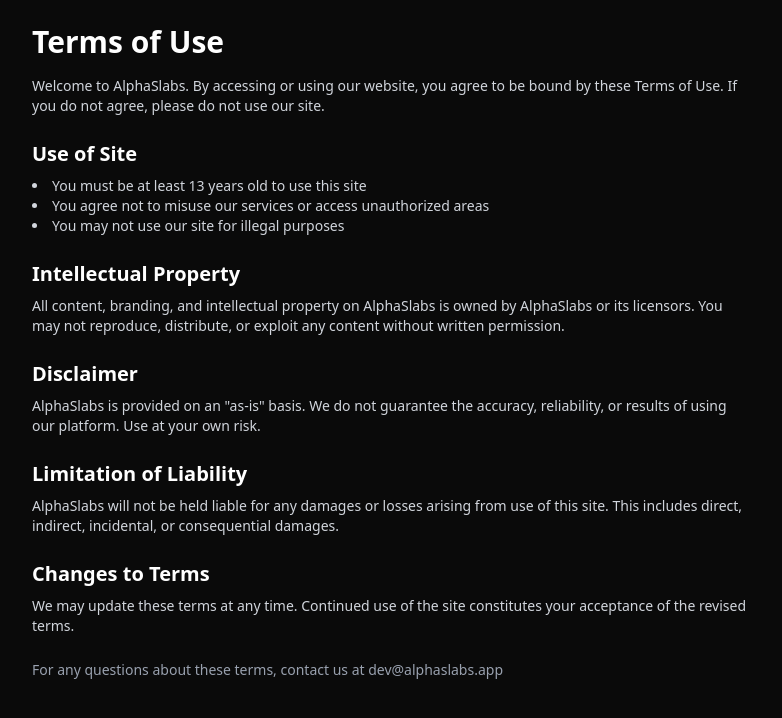
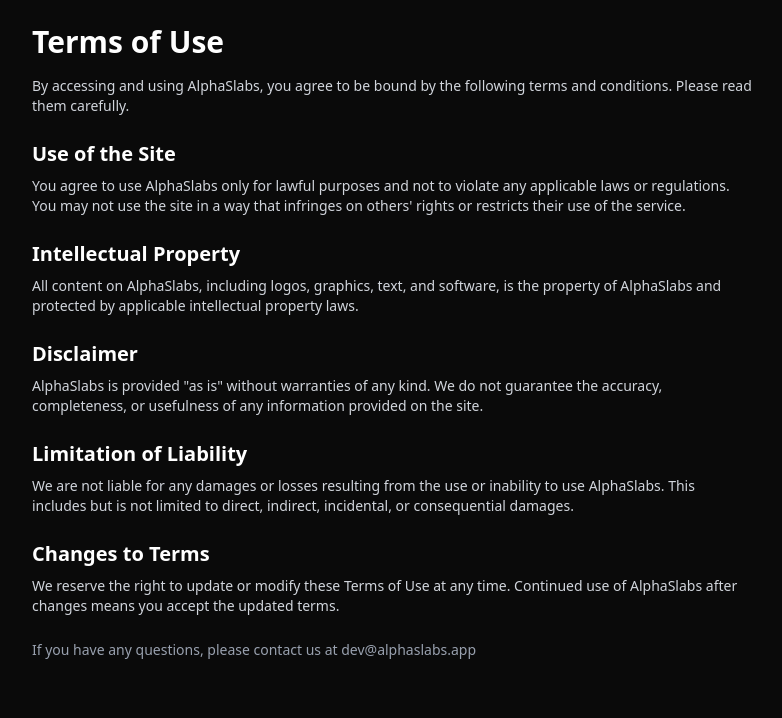
Before and after one commit to Sharkyboy-dev/alphaslabs-landing, a Next.js app: page /terms in a window 1280 px wide. Shown: the top 718 px of the page, without its empty margins (248-1030 px from the left). Built offline with nearby package versions, Linux system fonts and the light colour scheme.

Commit message:
Update page.tsx

```diff
--- a/app/terms/page.tsx
+++ b/app/terms/page.tsx
@@ -1,41 +1,39 @@
-export default function TermsPage() {
+export default function TermsOfUsePage() {
   return (
     <main className="p-6 max-w-3xl mx-auto text-white">
       <h1 className="text-3xl font-bold mb-4">Terms of Use</h1>
 
       <p className="text-sm text-gray-300 mb-4">
-        Welcome to AlphaSlabs. By accessing or using our website, you agree to be bound by these Terms of Use. If you do not agree, please do not use our site.
+        By accessing and using AlphaSlabs, you agree to be bound by the following terms and conditions. Please read them carefully.
       </p>
 
-      <h2 className="text-xl font-semibold mb-2 mt-6">Use of Site</h2>
-      <ul className="list-disc list-inside text-sm text-gray-300 mb-4">
-        <li>You must be at least 13 years old to use this site</li>
-        <li>You agree not to misuse our services or access unauthorized areas</li>
-        <li>You may not use our site for illegal purposes</li>
-      </ul>
+      <h2 className="text-xl font-semibold mb-2 mt-6">Use of the Site</h2>
+      <p className="text-sm text-gray-300 mb-4">
+        You agree to use AlphaSlabs only for lawful purposes and not to violate any applicable laws or regulations. You may not use the site in a way that infringes on others&apos; rights or restricts their use of the service.
+      </p>
 
       <h2 className="text-xl font-semibold mb-2 mt-6">Intellectual Property</h2>
       <p className="text-sm text-gray-300 mb-4">
-        All content, branding, and intellectual property on AlphaSlabs is owned by AlphaSlabs or its licensors. You may not reproduce, distribute, or exploit any content without written permission.
+        All content on AlphaSlabs, including logos, graphics, text, and software, is the property of AlphaSlabs and protected by applicable intellectual property laws.
       </p>
 
       <h2 className="text-xl font-semibold mb-2 mt-6">Disclaimer</h2>
       <p className="text-sm text-gray-300 mb-4">
-        AlphaSlabs is provided on an "as-is" basis. We do not guarantee the accuracy, reliability, or results of using our platform. Use at your own risk.
+        AlphaSlabs is provided &quot;as is&quot; without warranties of any kind. We do not guarantee the accuracy, completeness, or usefulness of any information provided on the site.
       </p>
 
       <h2 className="text-xl font-semibold mb-2 mt-6">Limitation of Liability</h2>
       <p className="text-sm text-gray-300 mb-4">
-        AlphaSlabs will not be held liable for any damages or losses arising from use of this site. This includes direct, indirect, incidental, or consequential damages.
+        We are not liable for any damages or losses resulting from the use or inability to use AlphaSlabs. This includes but is not limited to direct, indirect, incidental, or consequential damages.
       </p>
 
       <h2 className="text-xl font-semibold mb-2 mt-6">Changes to Terms</h2>
       <p className="text-sm text-gray-300 mb-4">
-        We may update these terms at any time. Continued use of the site constitutes your acceptance of the revised terms.
+        We reserve the right to update or modify these Terms of Use at any time. Continued use of AlphaSlabs after changes means you accept the updated terms.
       </p>
 
       <p className="text-sm text-gray-400 mt-6">
-        For any questions about these terms, contact us at dev@alphaslabs.app
+        If you have any questions, please contact us at dev@alphaslabs.app
       </p>
     </main>
   );
```
